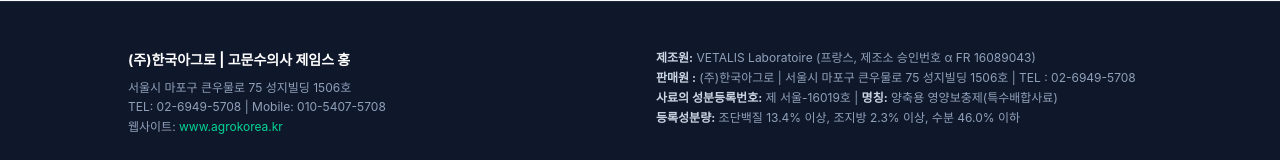
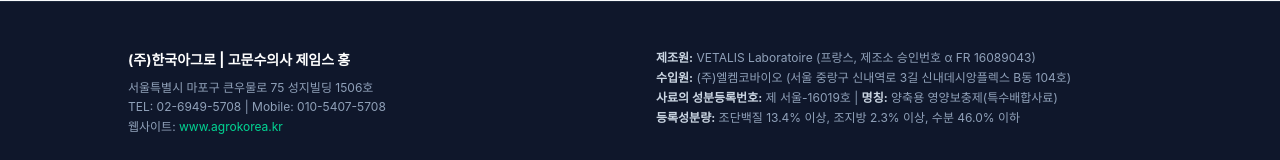
Before and after one commit to hongsoonil02-maker/vetacol, a React (Vite) app: page / in a window 1280 px wide. Shown: the part 4468-4628 px from the top of the page. Built offline with nearby package versions, Linux system fonts and the light colour scheme.

Commit message:
Restore importer to 엘켐코바이오 and set Korea Agro address to 큰우물로 75

```diff
--- a/src/VetacolLanding.jsx
+++ b/src/VetacolLanding.jsx
@@ -455,14 +455,14 @@
           <div className="space-y-2">
             <h4 className="text-white font-bold text-sm">(주)한국아그로 | 고문수의사 제임스 홍</h4>
             <p className="leading-relaxed">
-              서울시 마포구 큰우물로 75 성지빌딩 1506호<br />
+              서울특별시 마포구 큰우물로 75 성지빌딩 1506호<br />
               TEL: 02-6949-5708 | Mobile: 010-5407-5708<br />
               웹사이트: <a href="http://www.agrokorea.kr" className="text-emerald-400 hover:underline">www.agrokorea.kr</a>
             </p>
           </div>
           <div className="space-y-1 text-slate-400">
             <p><strong className="text-slate-300">제조원:</strong> VETALIS Laboratoire (프랑스, 제조소 승인번호 α FR 16089043)</p>
-            <p className="whitespace-nowrap"><strong className="text-slate-300">판매원 :</strong> (주)한국아그로 | 서울시 마포구 큰우물로 75 성지빌딩 1506호 | TEL : 02-6949-5708</p>
+            <p><strong className="text-slate-300">수입원:</strong> (주)엘켐코바이오 (서울 중랑구 신내역로 3길 신내데시앙플렉스 B동 104호)</p>
             <p><strong className="text-slate-300">사료의 성분등록번호:</strong> 제 서울-16019호 | <strong className="text-slate-300">명칭:</strong> 양축용 영양보충제(특수배합사료)</p>
             <p><strong className="text-slate-300">등록성분량:</strong> 조단백질 13.4% 이상, 조지방 2.3% 이상, 수분 46.0% 이하</p>
           </div>
```
